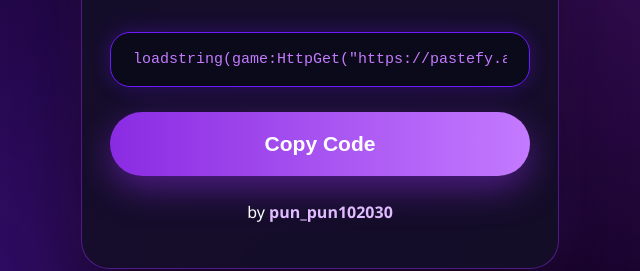
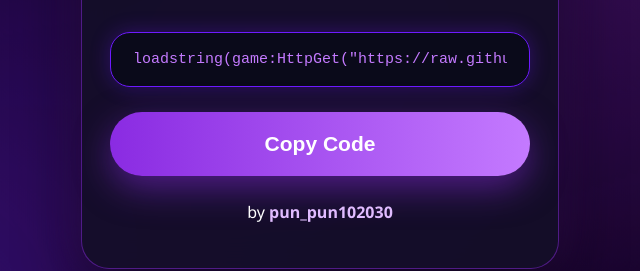
Before and after one commit to krnlexecutor735-cell/PP-script-99-night, a plain HTML site: page index.html in a window 1280 px wide. Shown: the part 338-609 px from the top of the page, 320-960 px from the left. Drawn offline with Linux system fonts and the light colour scheme.

Commit message:
Update script loading URL in index.html

```diff
--- a/index.html
+++ b/index.html
@@ -132,7 +132,7 @@
 
     <div class="code-box">
         <div class="code" id="script">
-loadstring(game:HttpGet("https://pastefy.app/tSVUMZGn/raw"))()
+loadstring(game:HttpGet("https://raw.githubusercontent.com/popohoyo1029384756-hub/PP-script-99-night-rework/refs/heads/main/99night.lua"))()
         </div>
     </div>
 
```
